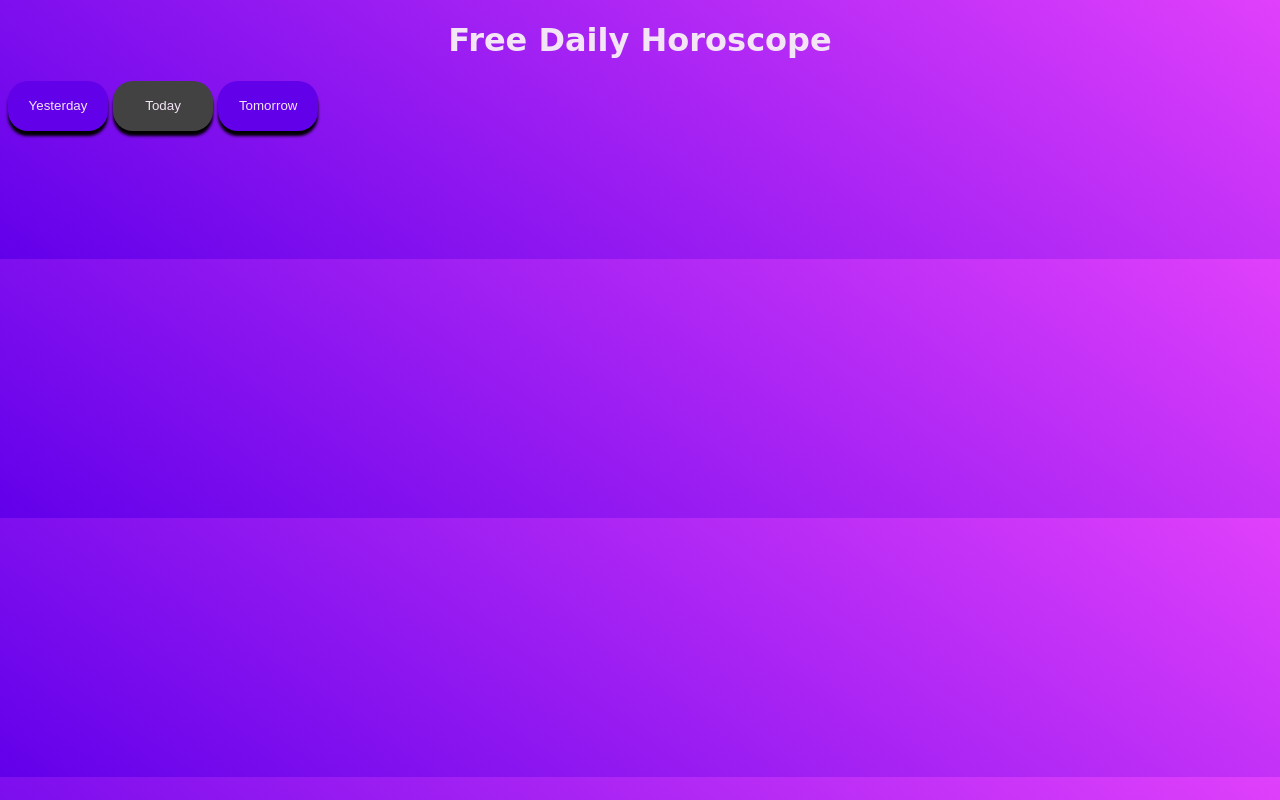
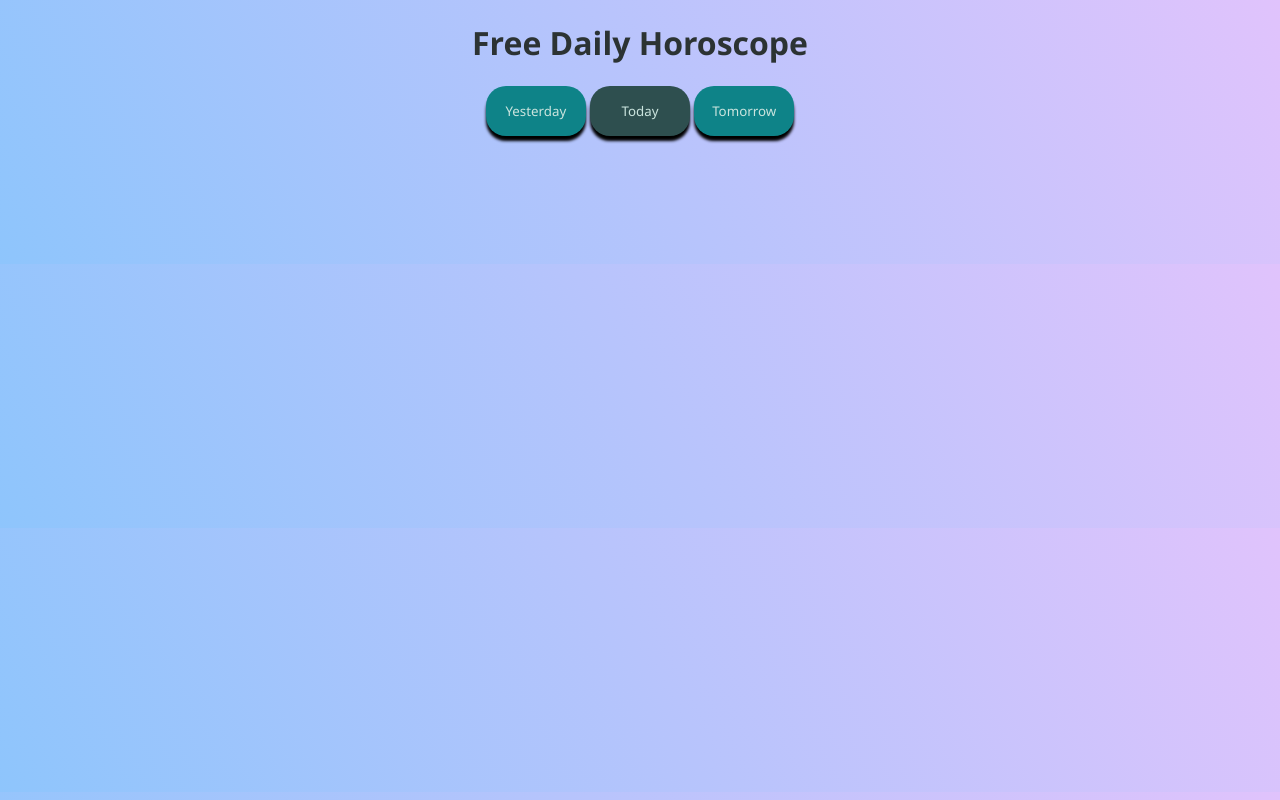
Before and after one commit to DeybisMelendez/daily-horoscope, a plain HTML site: page index.html in a window 1280 px wide. Drawn offline with Linux system fonts and the light colour scheme; no server answers.

Commit message:
nuevo diseño

```diff
--- a/index.css
+++ b/index.css
@@ -1,8 +1,9 @@
-body {
-    background-color: #e040fb;
-    background-image: linear-gradient(35deg, #6200ea, #e040fb);
-    font-family: Snell Roundhand, cursive;
-    color: #f3e5f5;
+:root {
+    --color-1: #CBE4DE;
+    --color-2: #0E8388;
+    --color-3: #2E4F4F;
+    --color-4: #2C3333;
+    --font-family: 'Segoe UI', Tahoma, Geneva, Verdana, sans-serif;
 }
 
 @media only screen and (min-width: 600px) {
@@ -21,35 +22,53 @@ body {
     }
 }
 
+body {
+    background-color: #8EC5FC;
+    background-image: linear-gradient(62deg, #8EC5FC 0%, #E0C3FC 100%);
+    font-family: var(--font-family);
+    color: var(--color-4);
+}
+
+h1 {
+    text-align: center;
+}
+
 section {
     padding: 8px;
     margin: 5px;
     border-radius: 20px;
+    text-align: center;
 }
 
 img {
     display: block;
     width: 50%;
     margin: auto;
+    padding-bottom: 10px;
 }
 
-h1,
-h2 {
-    text-align: center;
+.date {
+    color: var(--color-3);
+    background-color: var(--color-1);
+    font-weight: 800;
+    padding: 6px;
+    border-radius: 10px;
+}
+
+.buttons {
+    display: grid;
+    justify-items: center;
 }
 
 button {
+    font-family: var(--font-family);
     width: 100px;
     height: 50px;
-    background-color: #6200ea;
-    color: #f3e5f5;
+    background-color: var(--color-2);
+    color: var(--color-1);
     border: 0px;
     border-radius: 20px;
     box-shadow: 0px 5px 3px black;
-}
-
-.buttons {
-    justify-content: center;
 }
 
 button:hover {
@@ -57,23 +76,28 @@ button:hover {
 }
 
 button:disabled {
-    background-color: #424242;
+    background-color: var(--color-3);
     translate: 0px 0px;
 }
 
 table {
     border-collapse: collapse;
-    text-align: center;
     width: 100%;
     border-radius: 10px;
-    box-shadow: 0px 0px 1px black;
-    min-height: 100px;
+}
+
+th {
+    background-color: var(--color-2);
+    color: var(--color-1);
+}
+
+td {
+    background-color: var(--color-1);
 }
 
 th,
 td {
     text-align: center;
-    box-shadow: 0px 0px 1px black;
     padding: 6px;
 }
 
--- a/index.html
+++ b/index.html
@@ -5,6 +5,7 @@
     <meta charset="UTF-8">
     <meta http-equiv="X-UA-Compatible" content="IE=edge">
     <meta name="viewport" content="width=device-width, initial-scale=1.0">
+    <meta name="description" content="Read your free daily Sign horoscope">
     <link rel="stylesheet" href="index.css">
     <title>Horoscope</title>
 </head>
@@ -12,9 +13,11 @@
 <body>
     <h1>Free Daily Horoscope</h1>
     <div class="buttons">
-        <button id="yesterday">Yesterday</button>
-        <button id="today">Today</button>
-        <button id="tomorrow">Tomorrow</button>
+        <div>
+            <button id="yesterday">Yesterday</button>
+            <button id="today">Today</button>
+            <button id="tomorrow">Tomorrow</button>
+        </div>
     </div>
     <div id="content" class="grid"></div>
     <script src="index.js"></script>
--- a/index.js
+++ b/index.js
@@ -36,12 +36,11 @@ function getHoroscope(sign) {
     })
         .then(response => response.json())
         .then(json => {
-            console.log(json)
             let section = document.getElementById(sign)
             section.innerHTML = `
                 <h2>${capitalize(sign)}</h2>
                 <img src="${IMG[sign]}">
-                <p>${json.date_range}</p>
+                <span class = "date">${json.date_range}</span>
                 <p class = "description">${json.description}</p>
                 <table>
                     <tr>
```
Also changed, not shown: 1 other file.
